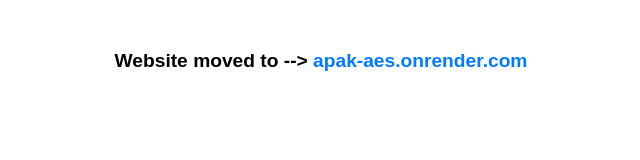
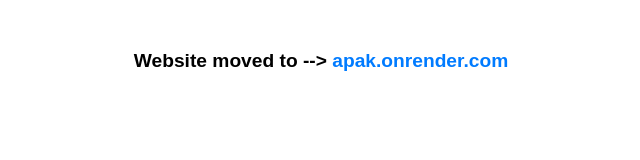
Before and after one commit to apak7/apak7.github.io, a plain HTML site: page index.html in a window 1280 px wide. Shown: the whole page, without its empty margins (319-959 px from the left). Drawn offline with Linux system fonts and the light colour scheme.

Commit message:
fixed hyperlink

```diff
--- a/index.html
+++ b/index.html
@@ -21,6 +21,6 @@
 </head>
 <body>
 
-  <p><b>Website moved to --> <a href="https://apak-aes.onrender.com/">apak-aes.onrender.com</a></b></p>
+  <p><b>Website moved to --> <a href="https://apak.onrender.com/">apak.onrender.com</a></b></p>
   </body>
 </html>
```
